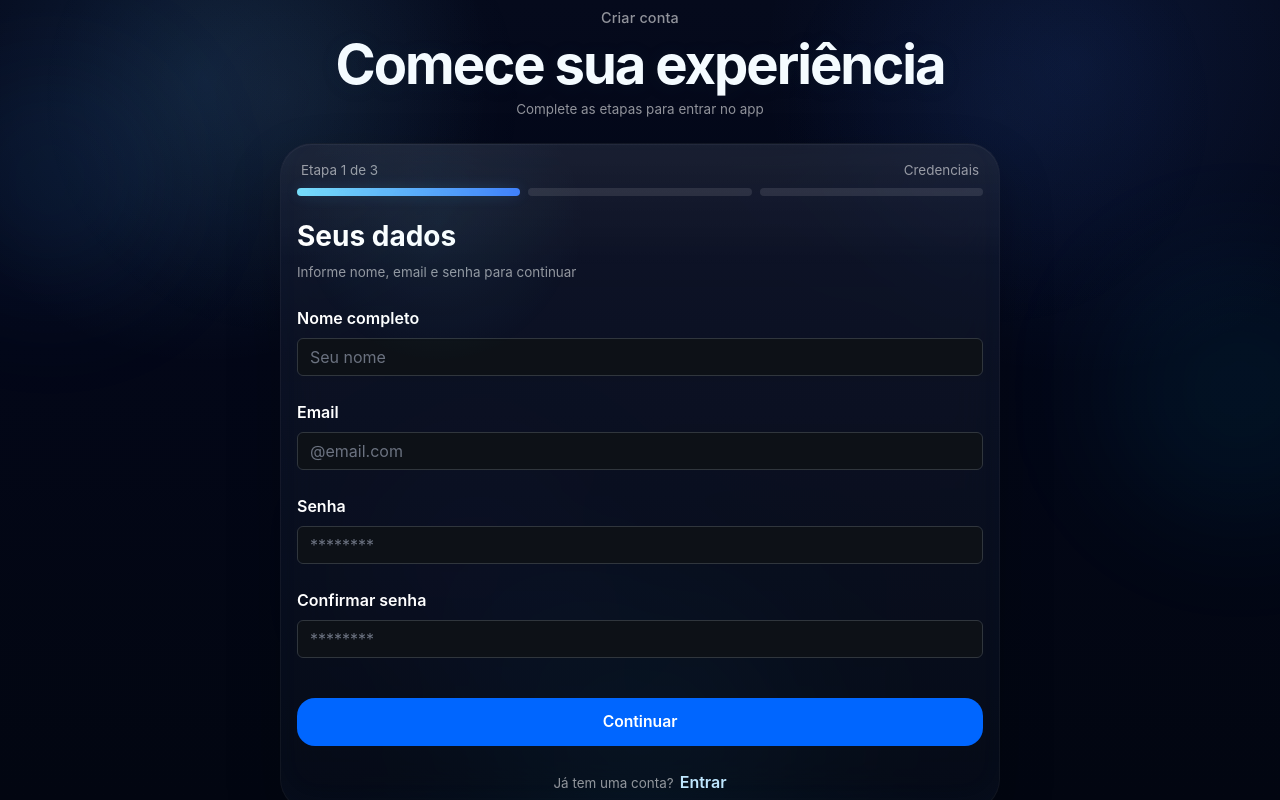
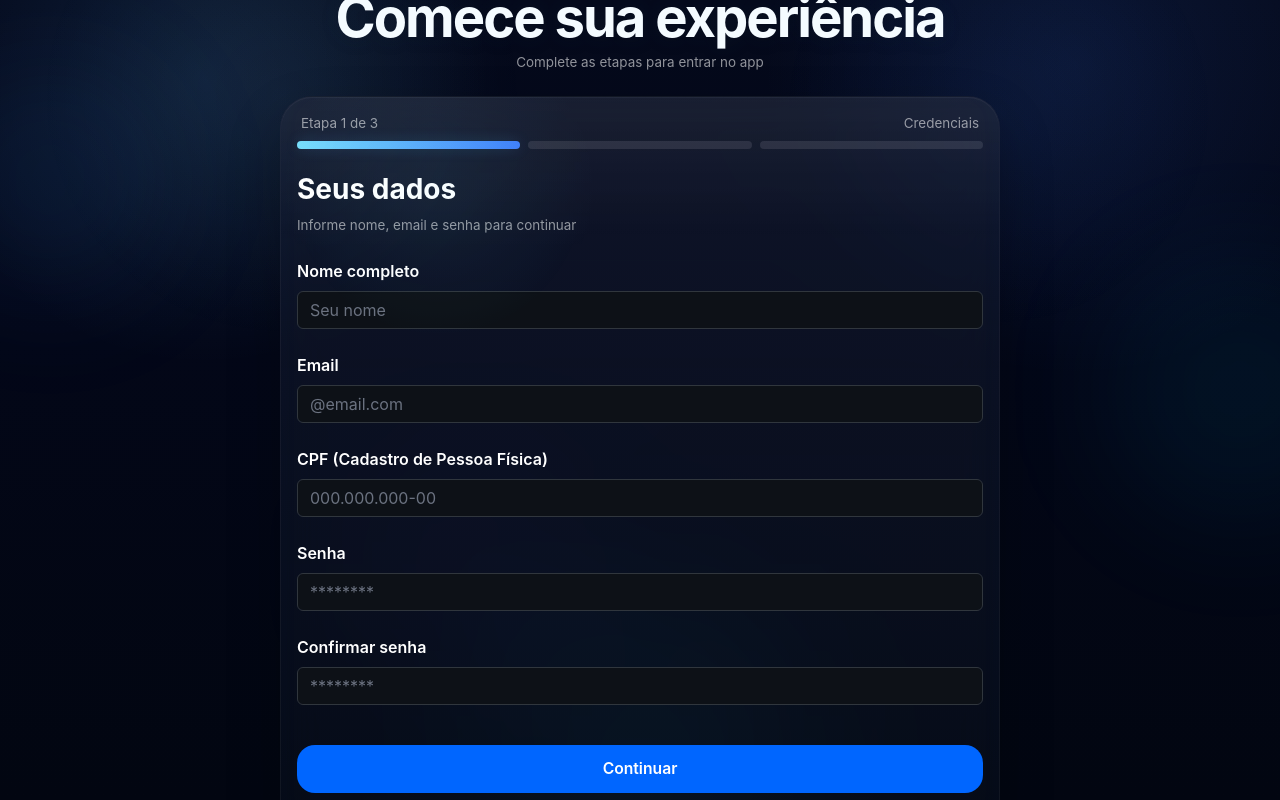
Before and after one commit to arthurgs2006/save-project, a React (Vite) app: page /signin in a window 1280 px wide. Built offline with nearby package versions, Linux system fonts and the light colour scheme.

Commit message:
adding CPF atributte for sign in

```diff
--- a/src/pages/login/signIn.tsx
+++ b/src/pages/login/signIn.tsx
@@ -10,6 +10,7 @@ import BalanceInput from "./signIn/signbalance";
 
 import { hashPassword } from "../../utils/hashPassword";
 import { BASE_URL } from "../../config";
+import AlertModal from "../../components/generic_components/AlertModal";
 
 export default function SignIn() {
     const navigate = useNavigate();
@@ -17,6 +18,7 @@ export default function SignIn() {
     const [step, setStep] = useState(1);
     const [credentials, setCredentials] = useState<any>(null);
     const [profileData, setProfileData] = useState<any>(null);
+    const [alert, setAlert] = useState<{ isOpen: boolean; message: string; type: 'success' | 'danger' | 'warning' | 'info' } | null>(null);
 
     async function handleRegister(balanceValue: number) {
         try {
@@ -39,16 +41,16 @@ export default function SignIn() {
             });
 
             if (!res.ok) {
-                alert("Erro ao cadastrar usuário.");
+                setAlert({ isOpen: true, message: "Erro ao cadastrar usuário.", type: "danger" });
                 return;
             }
 
             localStorage.setItem("loggedUser", JSON.stringify(newUser));
-            alert("Usuário cadastrado com sucesso!");
+            setAlert({ isOpen: true, message: "Usuário cadastrado com sucesso!", type: "success" });
             window.location.href = "/homescreen";
         } catch (error) {
             console.error("Erro ao registrar usuário:", error);
-            alert("Falha ao conectar ao servidor.");
+            setAlert({ isOpen: true, message: "Falha ao conectar ao servidor.", type: "danger" });
         }
     }
 
@@ -180,6 +182,7 @@ export default function SignIn() {
                     </div>
                 </motion.div>
             </div>
+            {alert && <AlertModal isOpen={alert.isOpen} message={alert.message} type={alert.type} onClose={() => setAlert(null)} />}
         </main>
     );
 }
--- a/src/pages/login/signIn/credentials.tsx
+++ b/src/pages/login/signIn/credentials.tsx
@@ -7,36 +7,91 @@ import {
     Input,
     Button
 } from "reactstrap";
+import AlertModal from "../../../components/generic_components/AlertModal";
 
 export default function Credentials({ onNext }: any) {
     const [formData, setFormData] = useState({
         name: "",
         email: "",
         password: "",
-        confirm: ""
+        confirm: "",
+        cpf: ""
     });
+    const [alert, setAlert] = useState<{ isOpen: boolean; message: string; type: 'success' | 'danger' | 'warning' | 'info' } | null>(null);
+
+    // 🔹 Formata CPF (máscara)
+    function formatCPF(value: string) {
+        return value
+            .replace(/\D/g, "")
+            .replace(/(\d{3})(\d)/, "$1.$2")
+            .replace(/(\d{3})(\d)/, "$1.$2")
+            .replace(/(\d{3})(\d{1,2})$/, "$1-$2");
+    }
+
+    // 🔹 Valida CPF
+    function isValidCPF(cpf: string) {
+        cpf = cpf.replace(/[^\d]+/g, "");
+
+        if (cpf.length !== 11) return false;
+
+        // elimina sequências inválidas
+        if (/^(\d)\1+$/.test(cpf)) return false;
+
+        let sum = 0;
+        let rest;
+
+        for (let i = 1; i <= 9; i++) {
+            sum += parseInt(cpf.substring(i - 1, i)) * (11 - i);
+        }
+
+        rest = (sum * 10) % 11;
+        if (rest === 10 || rest === 11) rest = 0;
+        if (rest !== parseInt(cpf.substring(9, 10))) return false;
+
+        sum = 0;
+        for (let i = 1; i <= 10; i++) {
+            sum += parseInt(cpf.substring(i - 1, i)) * (12 - i);
+        }
+
+        rest = (sum * 10) % 11;
+        if (rest === 10 || rest === 11) rest = 0;
+
+        return rest === parseInt(cpf.substring(10, 11));
+    }
 
     function handleChange(e: React.ChangeEvent<HTMLInputElement>) {
-        setFormData({ ...formData, [e.target.name]: e.target.value });
+        const { name, value } = e.target;
+
+        if (name === "cpf") {
+            setFormData({ ...formData, cpf: formatCPF(value) });
+        } else {
+            setFormData({ ...formData, [name]: value });
+        }
     }
 
     function handleSubmit(e: React.FormEvent<HTMLFormElement>) {
         e.preventDefault();
 
         if (!formData.name.trim()) {
-            alert("Digite seu nome completo.");
+            setAlert({ isOpen: true, message: "Digite seu nome completo.", type: "danger" });
+            return;
+        }
+
+        if (!isValidCPF(formData.cpf)) {
+            setAlert({ isOpen: true, message: "CPF inválido.", type: "danger" });
             return;
         }
 
         if (formData.password !== formData.confirm) {
-            alert("As senhas não coincidem");
+            setAlert({ isOpen: true, message: "As senhas não coincidem", type: "danger" });
             return;
         }
 
         onNext({
             name: formData.name,
             email: formData.email,
-            password: formData.password
+            password: formData.password,
+            cpf: formData.cpf.replace(/\D/g, "") // envia limpo
         });
     }
 
@@ -88,6 +143,23 @@ export default function Credentials({ onNext }: any) {
                 </FormGroup>
 
                 <FormGroup className="text-start mb-4">
+                    <Label htmlFor="cpf" className="fw-semibold text-white mb-2">
+                        CPF (Cadastro de Pessoa Física)
+                    </Label>
+                    <Input
+                        id="cpf"
+                        name="cpf"
+                        type="text"
+                        placeholder="000.000.000-00"
+                        required
+                        maxLength={14}
+                        className="custom-input-balance"
+                        onChange={handleChange}
+                        value={formData.cpf}
+                    />
+                </FormGroup>
+
+                <FormGroup className="text-start mb-4">
                     <Label htmlFor="password" className="fw-semibold text-white mb-2">
                         Senha
                     </Label>
@@ -131,6 +203,7 @@ export default function Credentials({ onNext }: any) {
                     Continuar
                 </Button>
             </Form>
+            {alert && <AlertModal isOpen={alert.isOpen} message={alert.message} type={alert.type} onClose={() => setAlert(null)} />}
         </motion.div>
     );
 }
```
